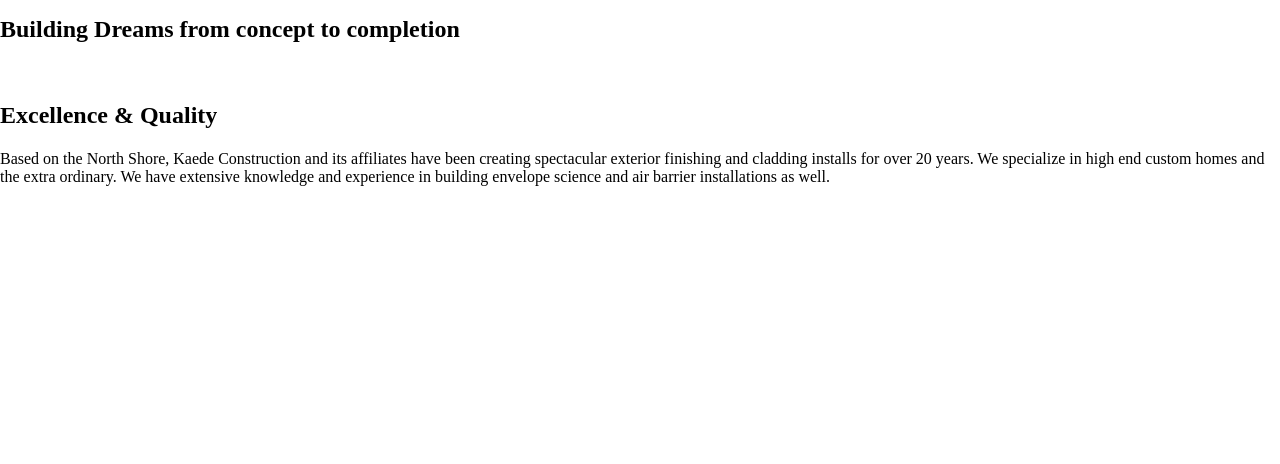
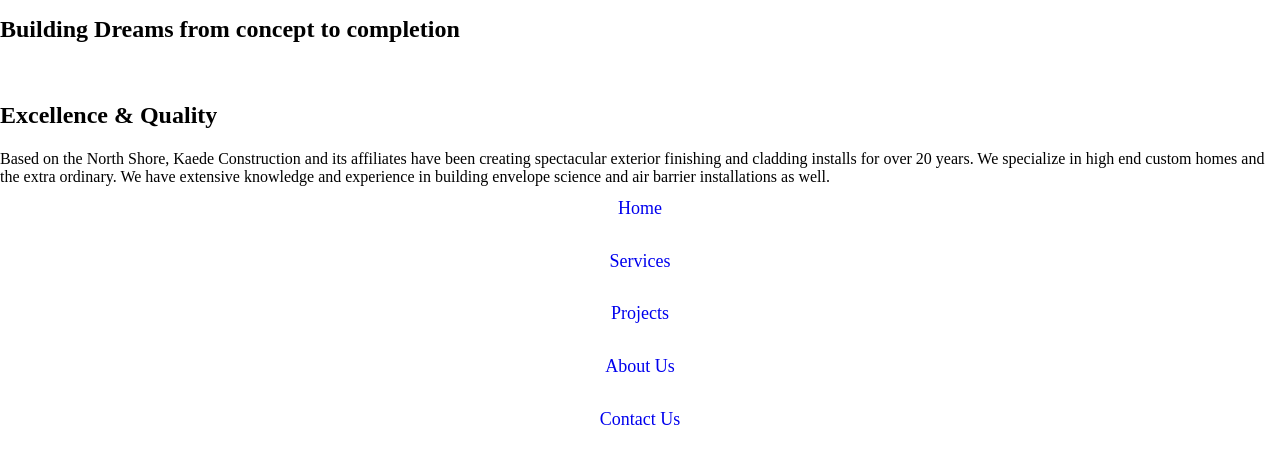
Before and after one commit to jasper-th-wang/Kaede-Website, a Gatsby site: page / in a window 1280 px wide. Shown: the part 86-550 px from the top of the page. Built offline with nearby package versions, Linux system fonts and the light colour scheme; Gatsby itself is replaced by a stand-in of ours.

Commit message:
add menuList

```diff
--- a/src/components/global.css
+++ b/src/components/global.css
@@ -0,0 +1,3 @@
+li {
+  font-size: 1.125em; /* 18px*/
+}
--- a/src/components/header.js
+++ b/src/components/header.js
@@ -2,6 +2,7 @@
 import PropTypes from "prop-types"
 import React, { useState, useEffect } from "react"
 import { useSpring, animated } from 'react-spring';
+import MenuList from './menuList';
 import classes from "./header.module.scss";
 
 
@@ -37,13 +38,7 @@
             <span className={ classes.hamburgerInner }></span>
           </span>
         </button>
-        <ul>
-          <li><Link to="/">Home</Link></li>
-          <li><Link to="/">Services</Link></li>
-          <li><Link to="/">Projects</Link></li>
-          <li><Link to="/">About Us</Link></li>
-          <li><Link to="/">Contact Us</Link></li>
-        </ul>
+        <MenuList toggled={ clicked } />
       </nav>
     </header>
   );
--- a/src/components/header.module.scss
+++ b/src/components/header.module.scss
@@ -9,9 +9,6 @@
 nav {
   align-self: center;
   margin-left: $mobile-margin;
-}
-ul {
-  display: none;
 }
 
 .menuBackground {
--- /dev/null
+++ b/src/components/menuList.js
@@ -0,0 +1,24 @@
+import React from "react"
+import { useSpring, animated } from 'react-spring';
+import classes from './menuList.module.scss';
+import { Link } from 'gatsby';
+
+const menuList = ({ toggled }) => {
+
+  const items = ['Home', 'Services', 'Projects', 'About us', 'Contact us'];
+  // const listTrail = useTrail(items.length, {
+
+  // })
+
+  return (
+    <ul>
+      <li><Link to="/">Home</Link></li>
+      <li><Link to="/">Services</Link></li>
+      <li><Link to="/">Projects</Link></li>
+      <li><Link to="/">About Us</Link></li>
+      <li><Link to="/">Contact Us</Link></li>
+    </ul>
+  );
+}
+
+export default menuList;
--- /dev/null
+++ b/src/components/menuList.module.scss
@@ -0,0 +1,32 @@
+ul,
+li {
+  padding: 0;
+  margin: 0;
+}
+
+a {
+  text-decoration: none;
+}
+
+a:visited,
+a:hover,
+a:active {
+  color: black;
+}
+
+ul {
+  display: block;
+  position: absolute;
+  top: 50%;
+  left: 50%;
+  transform: translate(-50%, -50%);
+  list-style-type: none;
+  text-align: center;
+  text-decoration: none;
+
+  li {
+    &:not(:last-child) {
+      margin-bottom: 2rem;
+    }
+  }
+}
```
Also changed, not shown: src/components/layout.js (+0 -7 lines).
